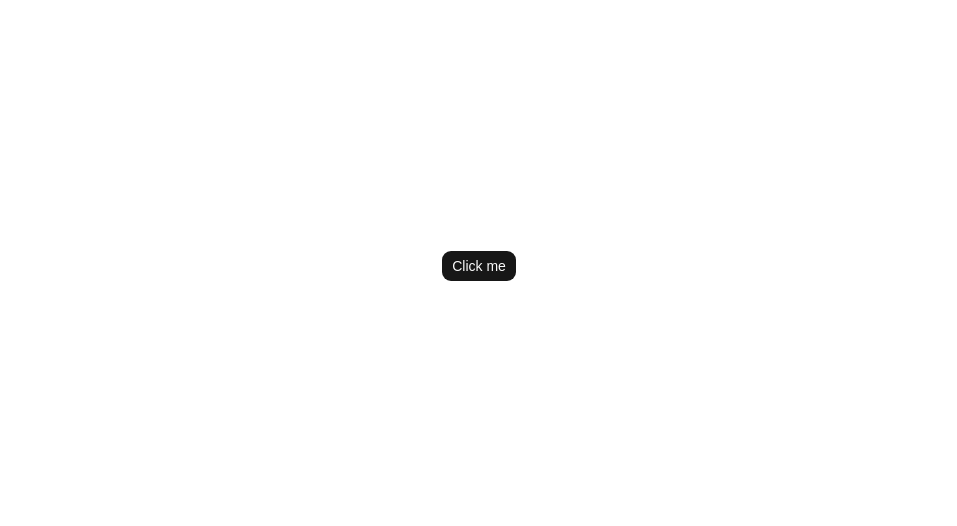
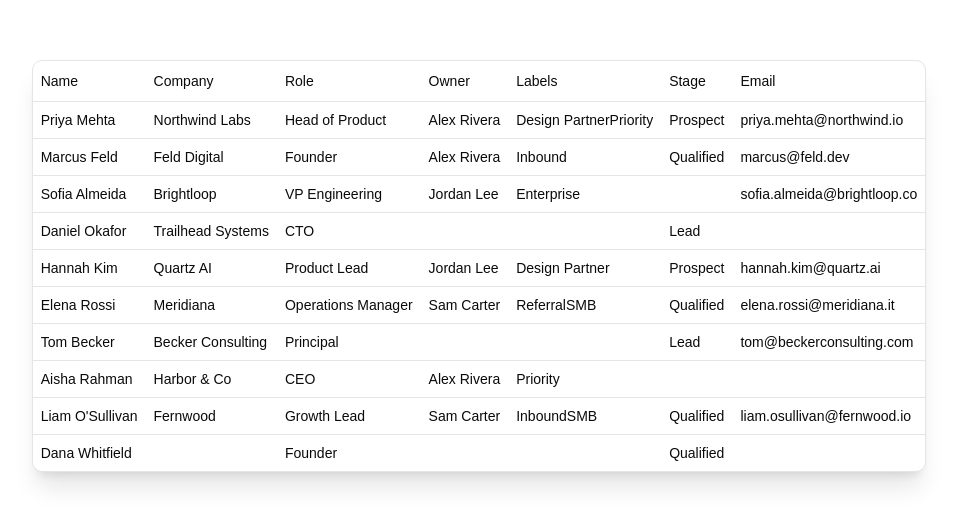
Before and after one commit to LakshayManglani/contacts, a React (Vite) app: page / in a window 1280 px wide. Shown: the part 134-660 px from the top of the page, without its empty margins (161-1118 px from the left). Built offline with nearby package versions, Linux system fonts and the light colour scheme.

Commit message:
feat: add contact table ui

```diff
--- a/src/App.tsx
+++ b/src/App.tsx
@@ -1,10 +1,11 @@
-import { Button } from '@/components/ui/button';
+import ContactTable from '@/components/contacts/ContactTable';
+import AppContainer from '@/components/app/AppContainer';
 
 function App() {
   return (
-    <div className="flex min-h-svh flex-col items-center justify-center">
-      <Button>Click me</Button>
-    </div>
+    <AppContainer className="flex items-center justify-center h-dvh">
+      <ContactTable />
+    </AppContainer>
   );
 }
 
--- /dev/null
+++ b/src/components/app/AppContainer.tsx
@@ -0,0 +1,11 @@
+import { cn } from 'cn';
+import type { PropsWithChildren } from 'react';
+
+export default function AppContainer({
+  children,
+  className,
+}: PropsWithChildren & { className?: string }) {
+  return (
+    <div className={cn('mx-auto w-full max-w-7xl px-4 sm:px-6 lg:px-8', className)}>{children}</div>
+  );
+}
--- /dev/null
+++ b/src/components/contacts/ContactTable.tsx
@@ -0,0 +1,42 @@
+import {
+  Table,
+  TableBody,
+  TableCell,
+  TableHead,
+  TableHeader,
+  TableRow,
+} from '@/components/ui/table';
+import { contacts } from '@/data/contacts';
+
+export default function ContactTable() {
+  return (
+    <div className="rounded-lg border border-border bg-card shadow-xl">
+      <Table>
+        <TableHeader>
+          <TableRow>
+            <TableHead>Name</TableHead>
+            <TableHead>Company</TableHead>
+            <TableHead>Role</TableHead>
+            <TableHead>Owner</TableHead>
+            <TableHead>Labels</TableHead>
+            <TableHead>Stage</TableHead>
+            <TableHead>Email</TableHead>
+          </TableRow>
+        </TableHeader>
+        <TableBody>
+          {contacts.map((contact) => (
+            <TableRow key={contact.id}>
+              <TableCell className="font-medium">{contact.name}</TableCell>
+              <TableCell>{contact.company}</TableCell>
+              <TableCell>{contact.role}</TableCell>
+              <TableCell>{contact.owner}</TableCell>
+              <TableCell>{contact.labels}</TableCell>
+              <TableCell>{contact.stage}</TableCell>
+              <TableCell>{contact.email}</TableCell>
+            </TableRow>
+          ))}
+        </TableBody>
+      </Table>
+    </div>
+  );
+}
--- /dev/null
+++ b/src/components/ui/table.tsx
@@ -0,0 +1,86 @@
+import * as React from 'react';
+import { cn } from 'cn';
+
+function Table({ className, ...props }: React.ComponentProps<'table'>) {
+  return (
+    <div data-slot="table-container" className="relative w-full overflow-x-auto">
+      <table
+        data-slot="table"
+        className={cn('w-full caption-bottom text-sm', className)}
+        {...props}
+      />
+    </div>
+  );
+}
+
+function TableHeader({ className, ...props }: React.ComponentProps<'thead'>) {
+  return <thead data-slot="table-header" className={cn('[&_tr]:border-b', className)} {...props} />;
+}
+
+function TableBody({ className, ...props }: React.ComponentProps<'tbody'>) {
+  return (
+    <tbody
+      data-slot="table-body"
+      className={cn('[&_tr:last-child]:border-0', className)}
+      {...props}
+    />
+  );
+}
+
+function TableFooter({ className, ...props }: React.ComponentProps<'tfoot'>) {
+  return (
+    <tfoot
+      data-slot="table-footer"
+      className={cn('border-t bg-muted/50 font-medium [&>tr]:last:border-b-0', className)}
+      {...props}
+    />
+  );
+}
+
+function TableRow({ className, ...props }: React.ComponentProps<'tr'>) {
+  return (
+    <tr
+      data-slot="table-row"
+      className={cn(
+        'border-b transition-colors hover:bg-muted/50 has-aria-expanded:bg-muted/50 data-[state=selected]:bg-muted',
+        className,
+      )}
+      {...props}
+    />
+  );
+}
+
+function TableHead({ className, ...props }: React.ComponentProps<'th'>) {
+  return (
+    <th
+      data-slot="table-head"
+      className={cn(
+        'h-10 px-2 text-left align-middle font-medium whitespace-nowrap text-foreground [&:has([role=checkbox])]:pr-0',
+        className,
+      )}
+      {...props}
+    />
+  );
+}
+
+function TableCell({ className, ...props }: React.ComponentProps<'td'>) {
+  return (
+    <td
+      data-slot="table-cell"
+      className={cn('p-2 align-middle whitespace-nowrap [&:has([role=checkbox])]:pr-0', className)}
+      {...props}
+    />
+  );
+}
+
+function TableCaption({ className, ...props }: React.ComponentProps<'caption'>) {
+  return (
+    <caption
+      data-slot="table-caption"
+      className={cn('mt-4 text-sm text-muted-foreground', className)}
+      {...props}
+    />
+  );
+}
+
+export { Table, TableHeader, TableBody, TableFooter, TableHead, TableRow, TableCell, TableCaption };
--- /dev/null
+++ b/src/data/contacts.ts
@@ -0,0 +1,102 @@
+import type { Contact } from '@/types/contact';
+
+export const contacts: Contact[] = [
+  {
+    id: 'c-01',
+    name: 'Priya Mehta',
+    email: 'priya.mehta@northwind.io',
+    company: 'Northwind Labs',
+    role: 'Head of Product',
+    owner: 'Alex Rivera',
+    labels: ['Design Partner', 'Priority'],
+    stage: 'Prospect',
+    notes: 'Warm intro via Dana. Wants a security review before starting a pilot.',
+  },
+  {
+    id: 'c-02',
+    name: 'Marcus Feld',
+    email: 'marcus@feld.dev',
+    company: 'Feld Digital',
+    role: 'Founder',
+    owner: 'Alex Rivera',
+    labels: ['Inbound'],
+    stage: 'Qualified',
+    notes: 'Demo booked for Thursday. Marcus is both the buyer and the builder.',
+  },
+  {
+    id: 'c-03',
+    name: 'Sofia Almeida',
+    email: 'sofia.almeida@brightloop.co',
+    company: 'Brightloop',
+    role: 'VP Engineering',
+    owner: 'Jordan Lee',
+    labels: ['Enterprise'],
+  },
+  {
+    id: 'c-04',
+    name: 'Daniel Okafor',
+    company: 'Trailhead Systems',
+    role: 'CTO',
+    labels: [],
+    stage: 'Lead',
+    notes: 'Met at DevWorld. Interested, but not until next quarter.',
+  },
+  {
+    id: 'c-05',
+    name: 'Hannah Kim',
+    email: 'hannah.kim@quartz.ai',
+    company: 'Quartz AI',
+    role: 'Product Lead',
+    owner: 'Jordan Lee',
+    labels: ['Design Partner'],
+    stage: 'Prospect',
+    notes: 'Already uses our open-source SDK. Good expansion signal.',
+  },
+  {
+    id: 'c-06',
+    name: 'Elena Rossi',
+    email: 'elena.rossi@meridiana.it',
+    company: 'Meridiana',
+    role: 'Operations Manager',
+    owner: 'Sam Carter',
+    labels: ['Referral', 'SMB'],
+    stage: 'Qualified',
+    notes: 'Referred by a sister company. Ready to talk pricing.',
+  },
+  {
+    id: 'c-07',
+    name: 'Tom Becker',
+    email: 'tom@beckerconsulting.com',
+    company: 'Becker Consulting',
+    role: 'Principal',
+    labels: [],
+    stage: 'Lead',
+  },
+  {
+    id: 'c-08',
+    name: 'Aisha Rahman',
+    company: 'Harbor & Co',
+    role: 'CEO',
+    owner: 'Alex Rivera',
+    labels: ['Priority'],
+    notes: 'Key decision maker. Budget is approved for this half.',
+  },
+  {
+    id: 'c-09',
+    name: "Liam O'Sullivan",
+    email: 'liam.osullivan@fernwood.io',
+    company: 'Fernwood',
+    role: 'Growth Lead',
+    owner: 'Sam Carter',
+    labels: ['Inbound', 'SMB'],
+    stage: 'Qualified',
+    notes: 'Trial started this week. Follow up about onboarding.',
+  },
+  {
+    id: 'c-10',
+    name: 'Dana Whitfield',
+    role: 'Founder',
+    labels: [],
+    stage: 'Qualified',
+  },
+];
--- /dev/null
+++ b/src/types/contact.ts
@@ -0,0 +1,15 @@
+export const STAGES = ['Lead', 'Prospect', 'Qualified', 'Customer'] as const;
+
+export type Stage = (typeof STAGES)[number];
+
+export interface Contact {
+  id: string;
+  name: string;
+  company?: string;
+  role?: string;
+  email?: string;
+  owner?: string;
+  labels: string[];
+  stage?: Stage;
+  notes?: string;
+}
```
Also changed, not shown: src/App.css (deleted, +0 -182 lines).
